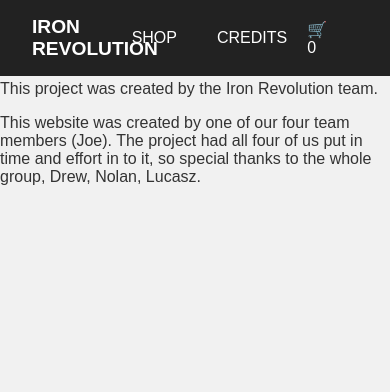
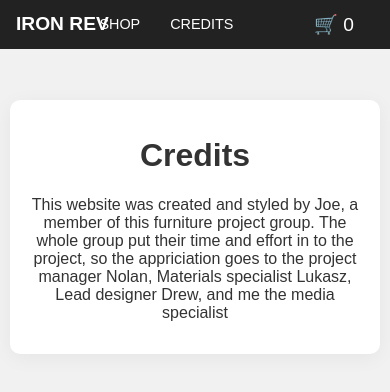
Before and after one commit to PrinterPlace/Iron-Revolution, a plain HTML site: page credits.html in a window 390 px wide. Drawn offline with Linux system fonts and the light colour scheme.

Commit message:
Update credits.html

```diff
--- a/credits.html
+++ b/credits.html
@@ -1,9 +1,10 @@
 <!DOCTYPE html>
 <html lang="en">
+<!-- Use the same <head> as below for every page -->
 <head>
-  <meta charset="UTF-8">
-  <meta name="viewport" content="width=device-width, initial-scale=1.0">
-  <title>Credits - Iron Revolution</title>
+  <meta charset="UTF-8" />
+  <meta name="viewport" content="width=device-width, initial-scale=1.0" />
+  <title>Home - Iron Revolution</title>
   <style>
     body {
       margin: 0;
@@ -43,8 +44,8 @@
 
     .header-inner .middle {
       display: flex;
-      gap: 20px;
-      margin-left: -90px;
+      gap: 7px;
+      align-items: middle;
     }
 
     .header-inner .right {
@@ -56,12 +57,51 @@
       font-weight: bold;
       font-size: 1.2rem;
       color: #fff;
+      text-decoration: none;
     }
 
-    /* Ensure no other styles are shrinking header */
-    header {
-      font-size: 1rem; /* Keeps it uniform */
-      padding: 1rem 2rem;
+    a.cart-link {
+      color: #fff;
+      font-size: 1.2rem;
+      text-decoration: none;
+    }
+
+    .main-container {
+      max-width: 800px;
+      margin: 120px auto 50px auto;
+      padding: 2rem;
+      background: #fff;
+      border-radius: 10px;
+      box-shadow: 0 4px 20px rgba(0, 0, 0, 0.05);
+      text-align: center;
+    }
+
+    @media (max-width: 600px) {
+      .main-container {
+        margin: 100px 10px 40px 10px;
+        padding: 1rem;
+      }
+
+      header {
+        padding: 0.8rem 1rem;
+        font-size: 0.9rem;
+      }
+
+      .header-inner {
+        flex-direction: row;
+        justify-content: space-between;
+        align-items: center;
+      }
+
+      .header-inner .middle {
+        margin-left: -90px;
+        gap: 10px;
+      }
+
+      .header-inner .right {
+        margin-top: 0;
+      }
+    }
     }
   </style>
 </head>
@@ -69,7 +109,7 @@
   <header>
     <div class="header-inner">
       <div class="left">
-        <a class="logo" href="index.html">Iron Revolution</a>
+        <a class="logo" href="index.html">Iron Rev</a>
       </div>
       <div class="middle">
         <a href="shop.html">Shop</a>
@@ -83,28 +123,5 @@
 
   <div class="main-container">
     <h1>Credits</h1>
-    <div class="credits-text">
-
-      <p>This project was created by the Iron Revolution team.</p>
-      <p>This website was created by one of our four team members (Joe). The project had all four of us put in time and effort in to it, so special thanks to the whole group, Drew, Nolan, Lucasz.</p>
-    </div>
+    <p>This website was created and styled by Joe, a member of this furniture project group. The whole group put their time and effort in to the project, so the appriciation goes to the project manager Nolan, Materials specialist Lukasz, Lead designer Drew, and me the media specialist</p>
   </div>
-
-  <script>
-    function addToCart() {
-      const cartItems = JSON.parse(localStorage.getItem('cartItems')) || [];
-      cartItems.push("Swedish Ladder");
-      localStorage.setItem('cartItems', JSON.stringify(cartItems));
-      updateCartCount();
-    }
-
-    function updateCartCount() {
-      const cartItems = JSON.parse(localStorage.getItem('cartItems')) || [];
-      document.getElementById('cart-count').textContent = cartItems.length;
-    }
-
-    updateCartCount();
-  </script>
-
-</body>
-</html>
```
